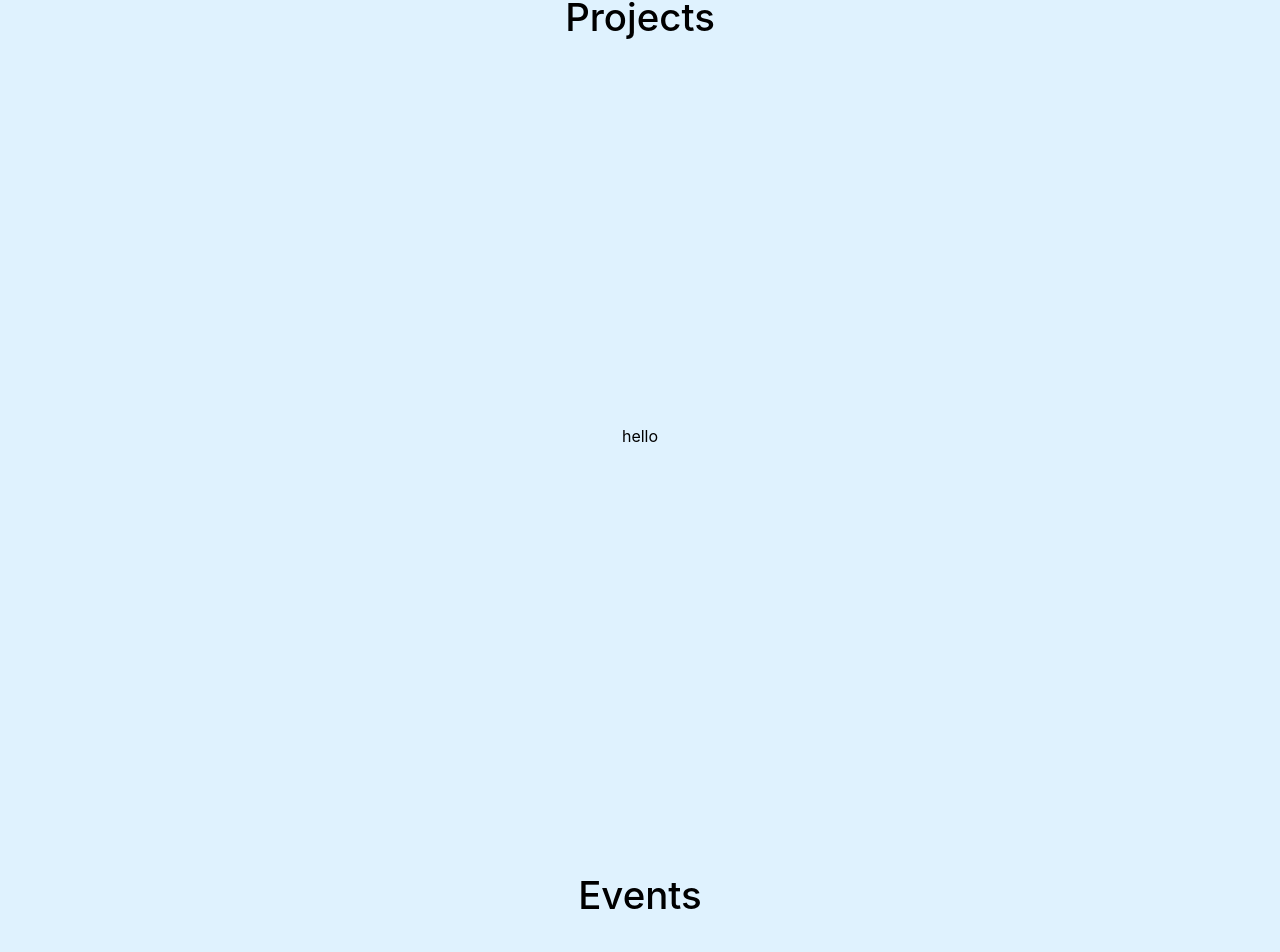
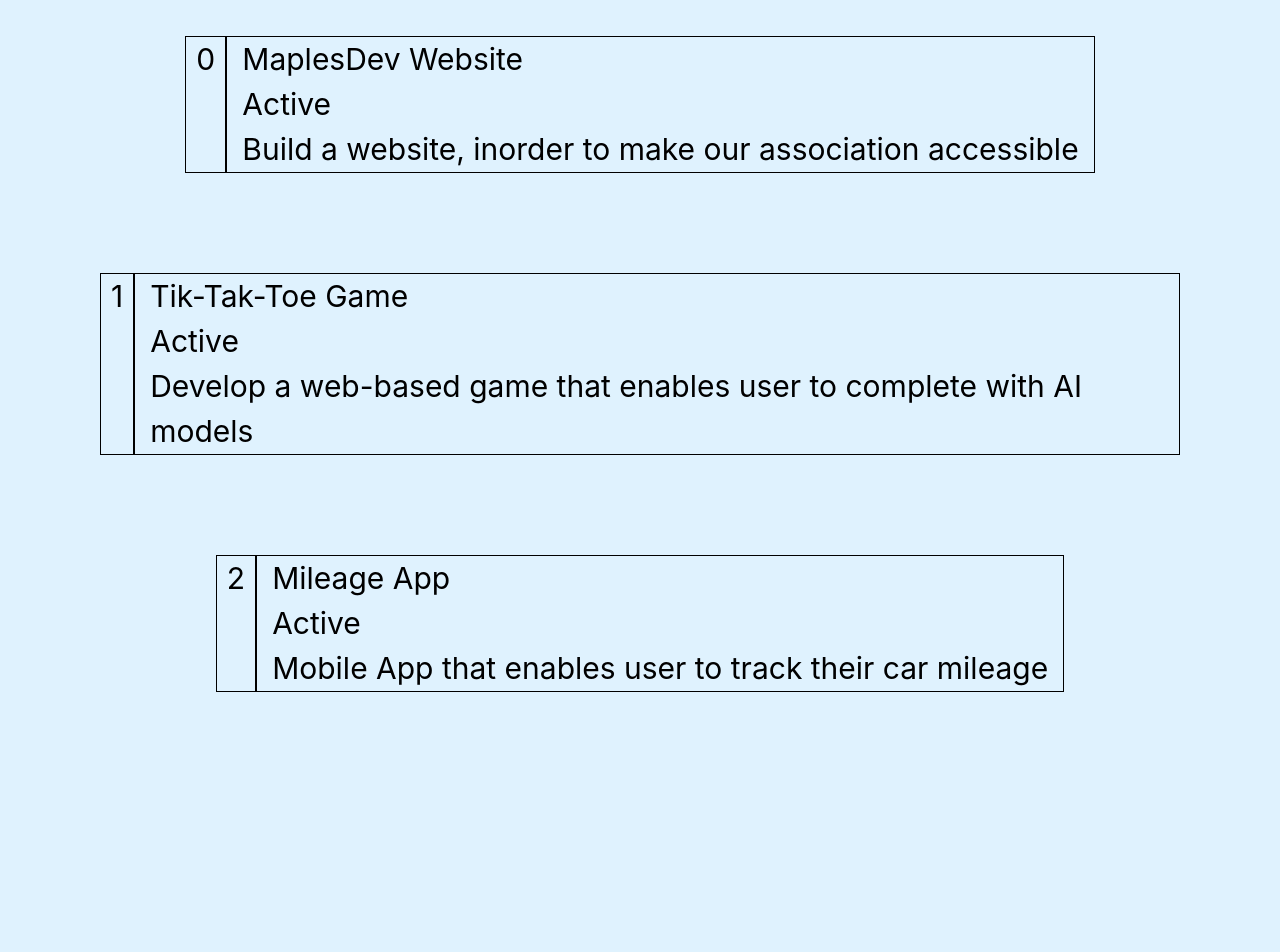
Before and after one commit to maplesdevelopers/MaplesDev-Website, a React (Vite) app in the folder App-MaplesDev/: page / in a window 1280 px wide. Shown: the part 3220-4172 px from the top of the page. Built offline with nearby package versions, Linux system fonts and the light colour scheme.

Commit message:
added a footer with social media accounts links

```diff
--- a/App-MaplesDev/src/App.tsx
+++ b/App-MaplesDev/src/App.tsx
@@ -1,4 +1,5 @@
 import { Hero } from './components/ui-elements/Hero';
+import { Footer } from './components/ui-elements/Footer';
 import { NetworkContent, CollaborationContent, FunContent } from './components/ui-elements/sections';
 
 function App() {
@@ -36,8 +37,13 @@ function App() {
                     <CollaborationContent />
                 </section>
 
-                <section className="min-h-dvh min-w-screen" id="fun">
+                <section className="relative py-[10vw] px-[30vw] min-w-full min-h-dvh flex place-content-center items-center justify-center" id="fun">
                     <FunContent />
+                </section>
+
+                {/* Footer */}
+                <section className="relative flex place-content-center h-[10px] w-full mb-30">
+                    <Footer />
                 </section>
             </nav>
         </>
--- /dev/null
+++ b/App-MaplesDev/src/components/ui-elements/Footer/index.tsx
@@ -0,0 +1,37 @@
+export const Footer = () => {
+    return (
+        <div className="relative flex place-content-center w-full">
+            <ul className="flex gap-5">
+                <li className="flex">
+                    <a
+                        className="flex"
+                        href="https://github.com/maplesdevelopers?tab=repositories"
+                        target="_blank"
+                    >
+                        <svg
+                            className="h-[42px] w-[42px] aspect-square"
+                            role="presentation"
+                            aria-hidden="true"
+                        >
+                            <use href="./icons.svg#github-icon"></use>
+                        </svg>
+                    </a>
+                </li>
+                <li className="flex">
+                    <a
+                        href="https://x.com/MaplesDev"
+                        target="_blank"
+                    >
+                        <svg
+                            className="h-[36px] w-[36px]"
+                            role="presentation"
+                            aria-hidden="true"
+                        >
+                            <use href="./icons.svg#x-icon"></use>
+                        </svg>
+                    </a>
+                </li>
+            </ul>
+        </div>
+    );
+};
--- a/App-MaplesDev/src/components/ui-elements/sections/collaboration_content.tsx
+++ b/App-MaplesDev/src/components/ui-elements/sections/collaboration_content.tsx
@@ -1,3 +1,5 @@
+import { ProjectsData } from '../../../data/Projects';
+
 export const CollaborationContent = () => {
     return (
         <div className="pt-10 w-screen">
@@ -13,8 +15,27 @@ export const CollaborationContent = () => {
                 Projects
             </div>
 
-            <div className="h-[100dvh] w-screen items-center justify-center place-content-center flex">
-                hello
+            <div className="relative flex place-content-center grid grid-cols-1 md:grid-cols-1 p-[100px]">
+                { ProjectsData.map((project, index) => (
+                    <div
+                        key={project.title}
+                        className="
+                            relative
+                            flex
+                            flex-row
+                            place-content-center
+                            p-0
+                            mb-[100px]
+                        "
+                    >
+                        <div className="text-[30px] px-[10px] border-1 items-center justify">{index}</div>
+                        <div className="flex flex-col px-[15px] border-1">
+                            <div className="text-[30px] items-center justify-center">{project.title}</div>
+                            <div className="text-[30px]">{project.status}</div>
+                            <div className="text-[30px] invisible md:visible">{project.description}</div>
+                        </div>
+                    </div>
+                ))}
             </div>
         </div>
     );
--- a/App-MaplesDev/src/components/ui-elements/sections/fun_content.tsx
+++ b/App-MaplesDev/src/components/ui-elements/sections/fun_content.tsx
@@ -1,21 +1,16 @@
 export const FunContent = () => {
     return (
-        <div className="pt-10 w-screen">
-            {/* Header */}
-           <div
+        <div className="relative w-full">
+            <div
                 className="
-                    text-[clamp(2rem,3vw,6rem)]
+                    text-[clamp(3.4rem,6vw,10rem)]
                     font-medium
                     text-center
                     leading-none
                 "
             >
-                Events
-            </div>
-
-            <div className="h-[100dvh] w-screen items-center justify-center place-content-center flex">
-                hello
+                We meet in Mr. Stardom's room (M123) every wednesday at lunch.
             </div>
         </div>
     );
-}
+};
--- a/App-MaplesDev/src/components/ui-elements/sections/network_content.tsx
+++ b/App-MaplesDev/src/components/ui-elements/sections/network_content.tsx
@@ -1,4 +1,4 @@
-import { TeacherAdvisorData, LeadershipData, MembersData } from '../../../data/Leadership';
+import { TeacherAdvisorData, LeadershipData } from '../../../data/Leadership';
 
 export const NetworkContent = () => {
     return (
@@ -16,7 +16,7 @@ export const NetworkContent = () => {
             </div>
 
             {/* Teachers and Advisors */}
-            <div className="relative flex place-content-center mt-[100px] grid grid-cols-1 md:grid-cols-2">
+            <div className="relative flex place-content-center grid grid-cols-1 md:grid-cols-2 px-[100px]">
                 { TeacherAdvisorData.map((person) => (
                     <div
                         key={person.name}
@@ -36,7 +36,7 @@ export const NetworkContent = () => {
             </div>
 
             {/* Developers */}
-            <div className="relative grid grid-cols-1 md:grid-cols-2">
+            <div className="relative grid grid-cols-1 md:grid-cols-2 px-[100px]">
                 { LeadershipData.map((person) => (
                     <div
                         key={person.name}
--- a/App-MaplesDev/src/data/Leadership/interfaces.ts
+++ b/App-MaplesDev/src/data/Leadership/interfaces.ts
@@ -21,7 +21,7 @@ export interface Person {
     image?: string;
 };
 
-export interface Memeber {
+export interface Member {
     year: string;
-    member_count: number;
+    members_count: number;
 };
--- /dev/null
+++ b/App-MaplesDev/src/data/Projects/Projects.tsx
@@ -0,0 +1,20 @@
+import type { Project } from './interfaces';
+
+export const ProjectsData: Project[] = [
+    {
+        title: "MaplesDev Website",
+        status: "Active",
+        description: "Build a website, inorder to make our association accessible",
+        github_link: "https://github.com/maplesdevelopers/MaplesDev-Website",
+    },
+    {
+        title: "Tik-Tak-Toe Game",
+        status: "Active",
+        description: "Develop a web-based game that enables user to complete with AI models",
+    },
+    {
+        title: "Mileage App",
+        status: "Active",
+        description: "Mobile App that enables user to track their car mileage",
+    },
+];
--- /dev/null
+++ b/App-MaplesDev/src/data/Projects/index.ts
@@ -0,0 +1 @@
+export * from './Projects.tsx';
--- /dev/null
+++ b/App-MaplesDev/src/data/Projects/interfaces.ts
@@ -0,0 +1,9 @@
+export interface Project {
+    title: string;
+
+    status: string;
+
+    description?: string;
+
+    github_link?: string;
+};
```
